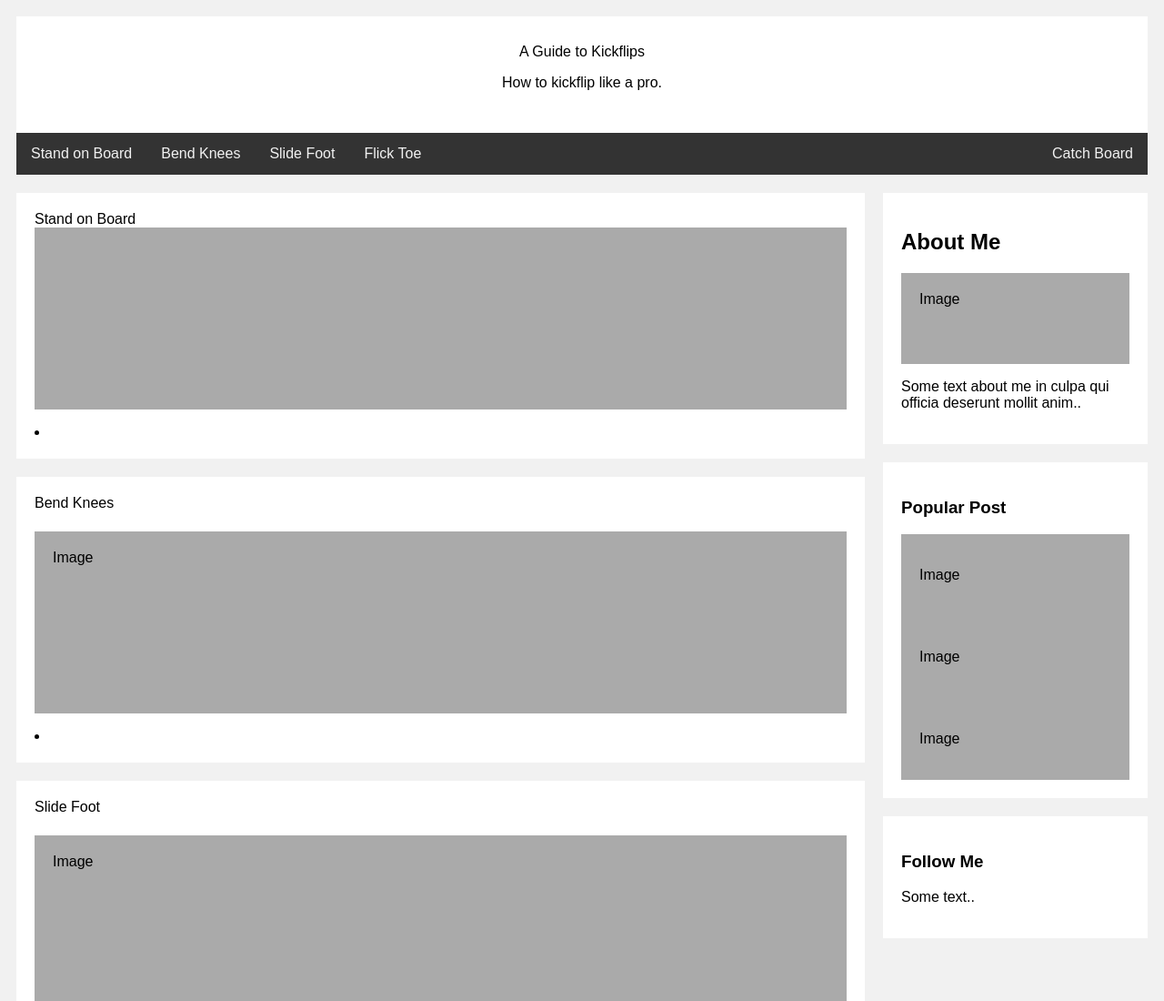
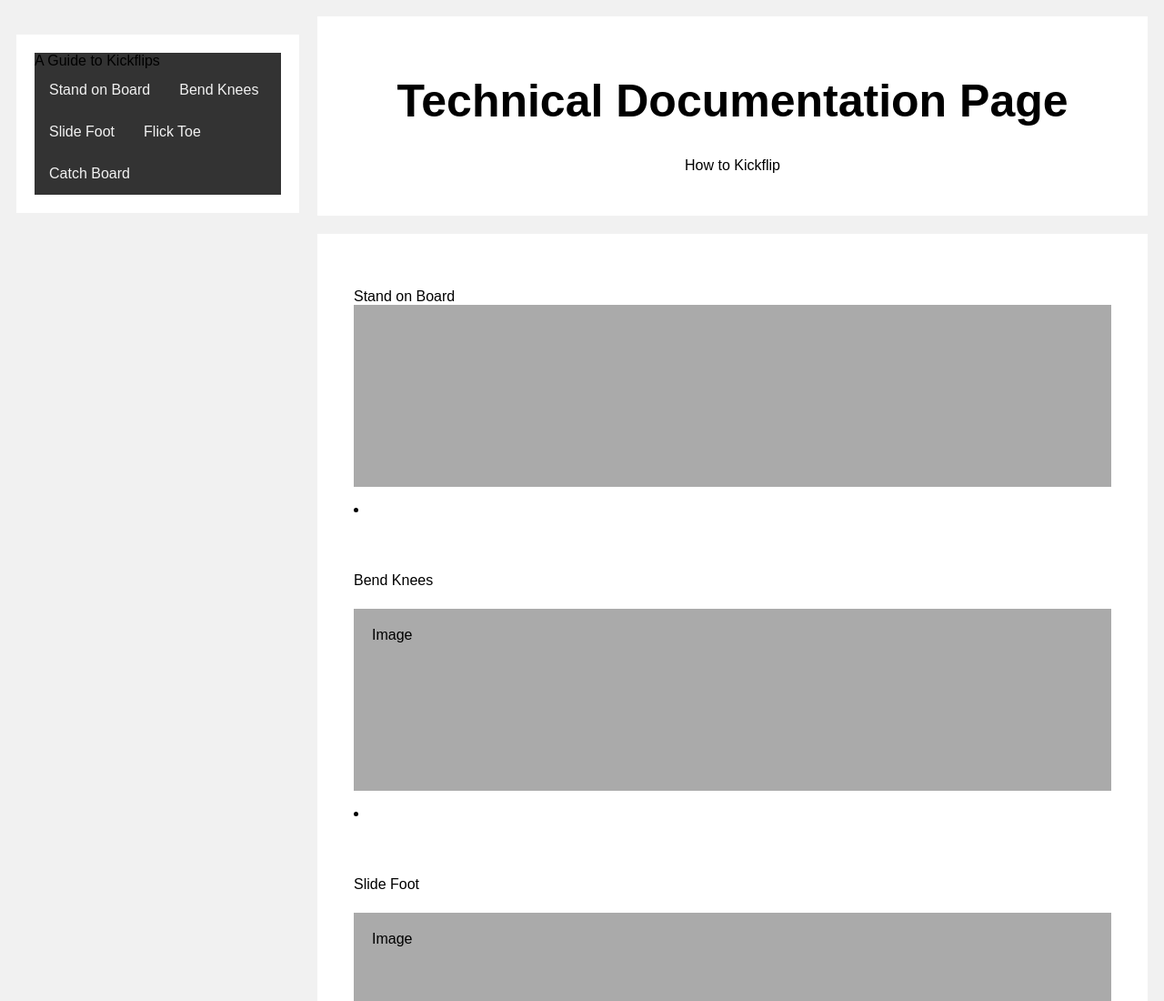
Before and after one commit to Rehjii-Martin/technical_documentation_page, a plain HTML site: page index.html in a window 1280 px wide. Shown: the top 1100 px of the page at 91% size. Drawn offline with Linux system fonts and the light colour scheme.

Commit message:
Update index.html

```diff
--- a/index.html
+++ b/index.html
@@ -24,13 +24,13 @@
         }
 
         /* Style the top navigation bar */
-        .nav-link {
+        .topnav {
           overflow: hidden;
           background-color: #333;
         }
 
         /* Style the nav-link links */
-        .nav-link a {
+        .topnav a {
           float: left;
           display: block;
           color: #f2f2f2;
@@ -40,7 +40,7 @@
         }
 
         /* Change color on hover */
-        .nav-link a:hover {
+        .topnav a:hover {
           background-color: #ddd;
           color: black;
         }
@@ -50,13 +50,13 @@
         /* Left column */
         .leftcolumn {
           float: left;
-          width: 75%;
+          width: 25%;
         }
 
         /* Right column */
         .rightcolumn {
           float: left;
-          width: 25%;
+          width: 75%;
           background-color: #f1f1f1;
           padding-left: 20px;
         }
@@ -100,7 +100,7 @@
 
         /* Responsive layout - when the screen is less than 400px wide, make the navigation links stack on top of each other instead of next to each other */
         @media screen and (max-width: 400px) {
-          .nav-link a {
+          .topnav a {
             float: none;
             width: 100%;
           }
@@ -108,21 +108,29 @@
     </style>
   </head>
   <body>
-      <nav class="header" id="navbar">
+
+      <div class="row">
+        <div class="leftcolumn">
+          <div class="card">
+          <nav class="topnav" id="navbar">
             <header>A Guide to Kickflips</header>
-        <p>How to kickflip like a pro.</p>
-      </nav>
-
-      <div class="nav-link" id="navbar" href="#">
                 <a class="nav-link" href="#Stand_on_Board">Stand on Board</a>
                 <a class="nav-link" href="#Bend_Knees">Bend Knees</a>
                 <a class="nav-link" href="#Slide_Foot">Slide Foot</a>
                 <a class="nav-link" href="#Flick_Toe">Flick Toe</a>
-        <a class="nav-link" href="#Catch_Board" style="float:right">Catch Board</a>
+                <a class="nav-link" href="#Catch_Board">Catch Board</a>
+          </div>
         </div>
 
-      <div class="row">
-        <div class="leftcolumn">
+
+
+        <div class="rightcolumn">
+          <div class="header">
+            <h1>Technical Documentation Page</h1>
+            <p>How to Kickflip</p>
+          </div>
+
+        <div class="card">
             <main id="main-doc">
 
         <div class="card">
@@ -182,22 +190,7 @@
               </div>
             </main>
           </div>
-        <div class="rightcolumn">
-          <div class="card">
-            <h2>About Me</h2>
-            <div class="fakeimg" style="height:100px;">Image</div>
-            <p>Some text about me in culpa qui officia deserunt mollit anim..</p>
-          </div>
-          <div class="card">
-            <h3>Popular Post</h3>
-            <div class="fakeimg"><p>Image</p></div>
-            <div class="fakeimg"><p>Image</p></div>
-            <div class="fakeimg"><p>Image</p></div>
-          </div>
-          <div class="card">
-            <h3>Follow Me</h3>
-            <p>Some text..</p>
-          </div>
+
         </div>
       </div>
 
```
Lines whose indentation alone changed are shown as unchanged.
